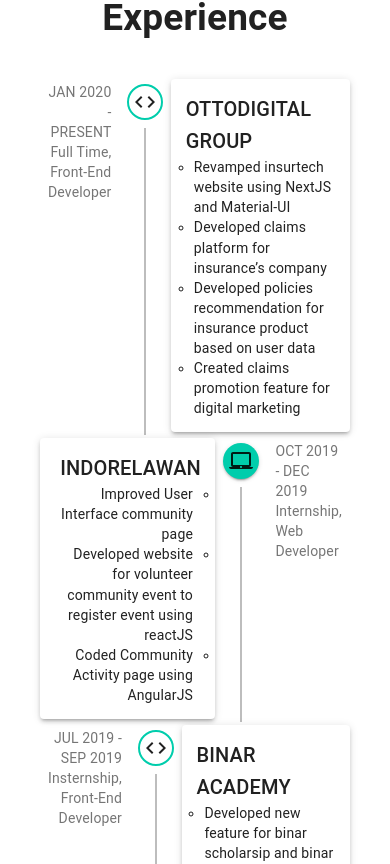
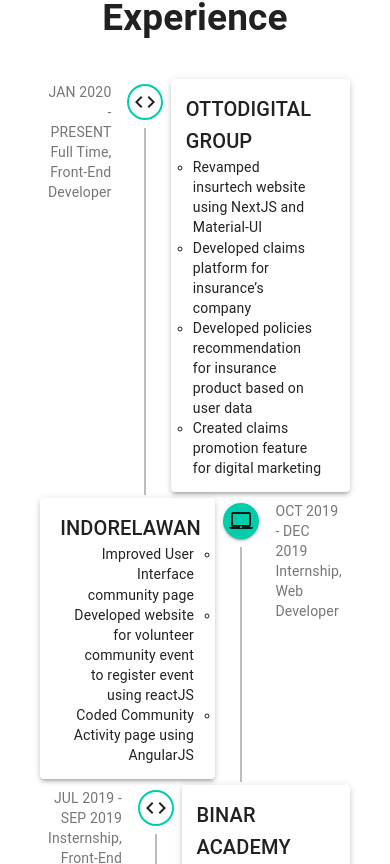
Before and after one commit to ihsanrabb/Ihsanuddin-porto, a Next.js app: page / in a window 390 px wide. Shown: the part 1660-2524 px from the top of the page. Built offline with nearby package versions, Linux system fonts and the light colour scheme.

Commit message:
add scroll behavior to smooth

```diff
--- a/styles/globals.css
+++ b/styles/globals.css
@@ -1,5 +1,9 @@
 @import "~slick-carousel/slick/slick.css";
 @import "~slick-carousel/slick/slick-theme.css";
+
+html {
+  scroll-behavior: smooth;
+}
 
 html,
 body {
@@ -241,10 +245,12 @@
     padding: .9rem !important;
   }
   .experience-list {
-    padding-left: .5rem;
+    padding-right: 1em;
+    padding-left: .5em;
   }
   .experience-list-right {
-    padding-right: .5rem;
+    padding-right: .5em;
+    padding-left: 1em;
   }
   .MuiTimelineContent-root {
     padding: 3px 8px !important;
```
